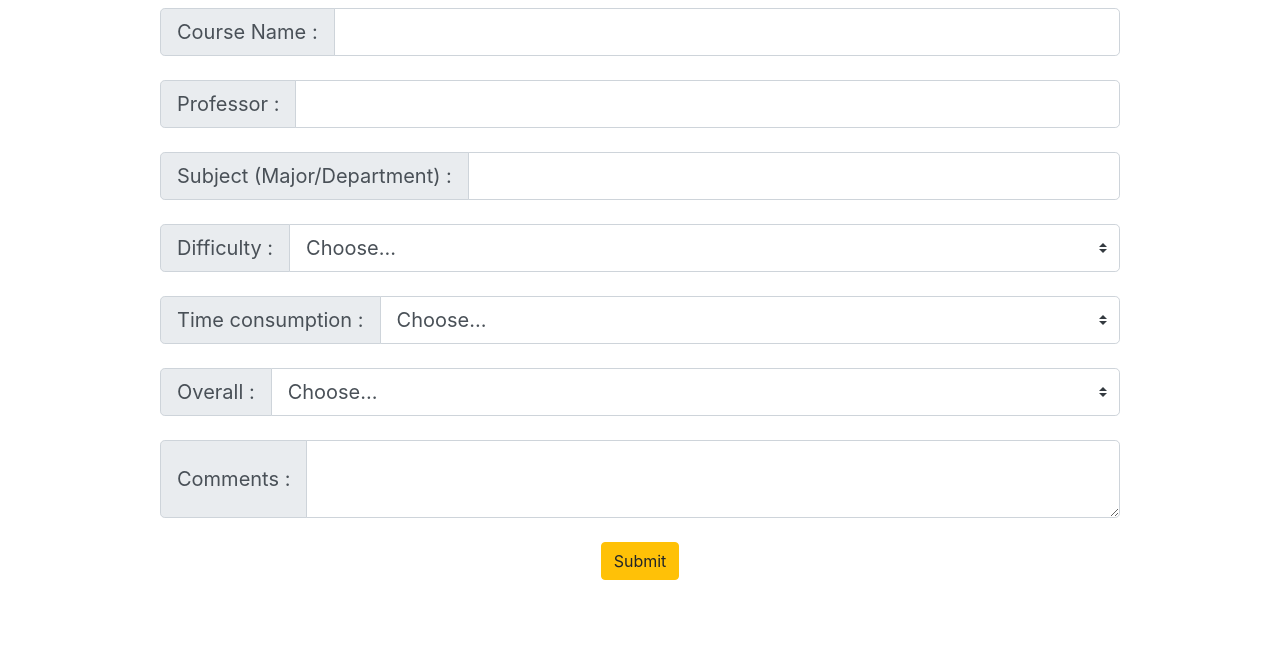
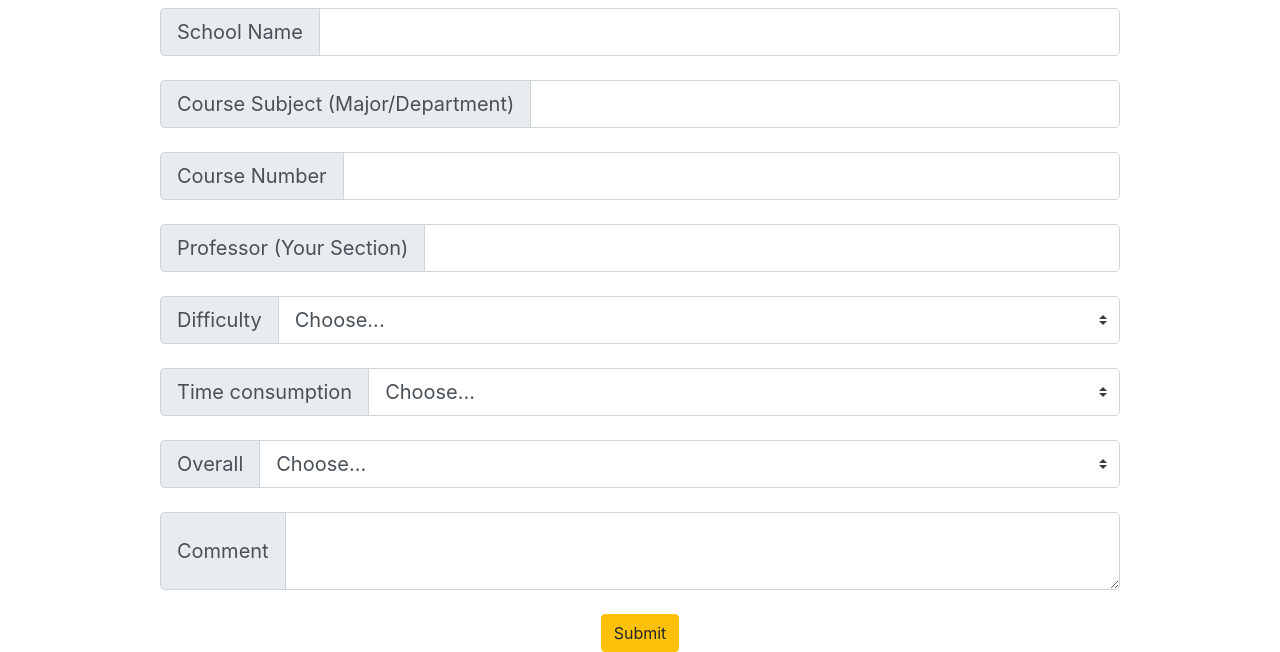
Before and after one commit to cozheyuanzhangde/cs326-final-Beta, a website: page client/createcourse.html in a window 1280 px wide. Shown: the part 182-834 px from the top of the page. Before the commit the page ends 800 px from the top, so only its background shows below. Drawn offline with nearby package versions, Linux system fonts and the light colour scheme.

Commit message:
Update createcourse.html

```diff
--- a/client/createcourse.html
+++ b/client/createcourse.html
@@ -9,11 +9,10 @@
 
     <!-- Option 1: jQuery and Bootstrap Bundle (includes Popper) -->
     <!-- <script src = "./js/loadcoursedetail.js" defer></script> -->
-    <script src = "./js/loadcreatecourse.js" defer></script>
+    <script src = "./js/addnewcourse.js" defer></script>
     <script src="https://code.jquery.com/jquery-3.5.1.slim.min.js" integrity="sha384-DfXdz2htPH0lsSSs5nCTpuj/zy4C+OGpamoFVy38MVBnE+IbbVYUew+OrCXaRkfj" crossorigin="anonymous"></script>
     <script src="https://cdn.jsdelivr.net/npm/bootstrap@4.5.3/dist/js/bootstrap.bundle.min.js" integrity="sha384-ho+j7jyWK8fNQe+A12Hb8AhRq26LrZ/JpcUGGOn+Y7RsweNrtN/tE3MoK7ZeZDyx" crossorigin="anonymous"></script>
     <script src="https://kit.fontawesome.com/1c15067c0b.js" crossorigin="anonymous"></script>
-    <script src = "./js/searchbar.js" defer></script>
     <title>FindUrCourse! - Create Course</title>
   </head>
     <body class="center">
@@ -43,31 +42,37 @@
             <br>
             <div class="display-3">
                 <a href="./index.html"><img src="./images/icon_FUC.png" width="60" height="60" alt="" loading="lazy"></a>
-                Create New Course</div>
+                Add New Course</div>
             <br>
                 <div class="input-group input-group-lg ">
                     <div class="input-group-prepend">
-                        <span class="input-group-text">Course Name :</span>
+                        <span class="input-group-text">School Name</span>
                     </div>
-                    <input type="text" class="form-control" id="coursename">
+                    <input type="text" class="form-control" id="courseschoolname">
                 </div><br>
                 <div class="input-group input-group-lg">
                     <div class="input-group-prepend">
-                        <span class="input-group-text">Professor :</span>
+                        <span class="input-group-text">Course Subject (Major/Department)</span>
                     </div>
-                    <input type="text" class="form-control" id="professor">
+                    <input type="text" class="form-control" id="coursesubject">
                 </div><br>
                 <div class="input-group input-group-lg">
                     <div class="input-group-prepend">
-                        <span class="input-group-text">Subject (Major/Department) :</span>
+                        <span class="input-group-text">Course Number</span>
                     </div>
-                    <input type="text" class="form-control" id="majorCourse">
+                    <input type="text" class="form-control" id="coursenumber">
                 </div><br>
                 <div class="input-group input-group-lg">
+                  <div class="input-group-prepend">
+                      <span class="input-group-text">Professor (Your Section)</span>
+                  </div>
+                  <input type="text" class="form-control" id="courseprofessor">
+              </div><br>
+                <div class="input-group input-group-lg">
                     <div class="input-group-prepend">
-                      <label class="input-group-text">Difficulty :</label>
+                      <label class="input-group-text">Difficulty</label>
                     </div>
-                    <select class="custom-select" id="easyLevel">
+                    <select class="custom-select" id="coursedifficulty">
                       <option selected>Choose...</option>
                       <option value="1" href="#">1 (easiest)</option>
                       <option value="2" href="#">2</option>
@@ -78,9 +83,9 @@
                 </div><br>
                 <div class="input-group input-group-lg">
                     <div class="input-group-prepend">
-                      <label class="input-group-text">Time consumption :</label>
+                      <label class="input-group-text">Time consumption</label>
                     </div>
-                    <select class="custom-select" id="timeLevel">
+                    <select class="custom-select" id="coursetime">
                       <option selected>Choose...</option>
                       <option value="1" href="#">1 (less than 1 hour per week)</option>
                       <option value="2" href="#">2 (1-2 hours per week)</option>
@@ -91,9 +96,9 @@
                 </div><br>
                 <div class="input-group input-group-lg">
                     <div class="input-group-prepend">
-                      <label class="input-group-text">Overall :</label>
+                      <label class="input-group-text">Overall</label>
                     </div>
-                    <select class="custom-select" id="overall">
+                    <select class="custom-select" id="courseoverall">
                       <option selected>Choose...</option>
                       <option value="1" href="#">1 (worst)</option>
                       <option value="2" href="#">2</option>
@@ -104,9 +109,9 @@
                 </div><br>
                 <div class="input-group input-group-lg">
                     <div class="input-group-prepend">
-                      <span class="input-group-text">Comments :</span>
+                      <span class="input-group-text">Comment</span>
                     </div>
-                    <textarea class="form-control" aria-label="With textarea" id = "comments"></textarea>
+                    <textarea class="form-control" aria-label="With textarea" id = "coursecomment"></textarea>
                 </div><br>
                 <button type="submit" class="btn btn-warning containerSearch" id = "submit">Submit</button>
         </div>
```
